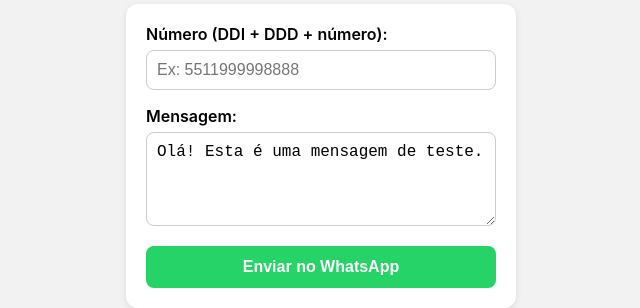
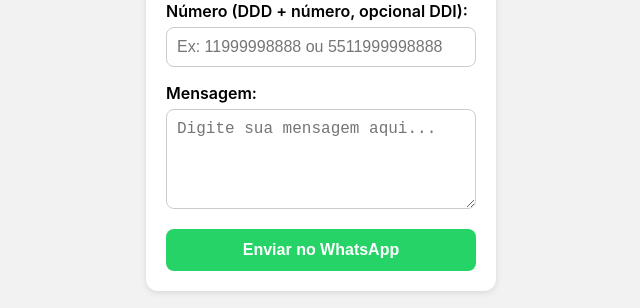
Before and after one commit to Mtb-Iago/whatsapp-fast-link, a plain HTML site: page index.html in a window 1280 px wide. Shown: the part 269-577 px from the top of the page, without its empty margins (319-959 px from the left). Drawn offline with Linux system fonts and the light colour scheme.

Commit message:
Atualizar o index.html

```diff
--- a/index.html
+++ b/index.html
@@ -1,26 +1,38 @@
 <!DOCTYPE html>
 <html lang="pt-BR">
 <head>
-  <meta charset="UTF-8">
+  <meta charset="UTF-8" />
   <title>WhatsApp Rápido</title>
-  <meta name="viewport" content="width=device-width, initial-scale=1.0">
+  <meta name="viewport" content="width=device-width, initial-scale=1.0, maximum-scale=1.0, user-scalable=no" />
 
   <!-- Meta para Web App no iPhone -->
-  <meta name="apple-mobile-web-app-capable" content="yes">
-  <meta name="apple-mobile-web-app-status-bar-style" content="default">
-  <meta name="apple-mobile-web-app-title" content="WhatsApp Rápido">
+  <meta name="apple-mobile-web-app-capable" content="yes" />
+  <meta name="apple-mobile-web-app-status-bar-style" content="default" />
+  <meta name="apple-mobile-web-app-title" content="WhatsApp Rápido" />
+
+  <!-- Favicon e apple-touch-icon via URL -->
+  <link rel="icon" href="https://upload.wikimedia.org/wikipedia/commons/6/6b/WhatsApp.svg" type="image/svg+xml" />
+  <link rel="apple-touch-icon" href="https://upload.wikimedia.org/wikipedia/commons/6/6b/WhatsApp.svg" />
 
   <style>
+    html, body {
+      margin: 0;
+      padding: 0;
+      height: 100%;
+      overflow: hidden; /* Evita scroll desnecessário */
+      -webkit-overflow-scrolling: touch;
+      background: #f2f2f2;
+      font-family: -apple-system, BlinkMacSystemFont, sans-serif;
+    }
+
     body {
-      font-family: -apple-system, BlinkMacSystemFont, sans-serif;
-      background: #f2f2f2;
-      margin: 0;
-      padding: 20px;
       display: flex;
       flex-direction: column;
       align-items: center;
       justify-content: center;
+      padding: 20px;
       height: 100vh;
+      box-sizing: border-box;
     }
 
     h2 {
@@ -32,9 +44,11 @@
       background: white;
       padding: 20px;
       border-radius: 12px;
-      box-shadow: 0 2px 6px rgba(0,0,0,0.1);
+      box-shadow: 0 2px 6px rgba(0, 0, 0, 0.1);
       width: 100%;
       max-width: 350px;
+      box-sizing: border-box;
+      overflow: visible; /* garantir conteúdo visível */
     }
 
     label {
@@ -43,7 +57,8 @@
       font-weight: 600;
     }
 
-    input, textarea {
+    input,
+    textarea {
       width: 100%;
       padding: 10px;
       font-size: 16px;
@@ -52,6 +67,12 @@
       margin-bottom: 16px;
       box-sizing: border-box;
       resize: vertical;
+    }
+
+    textarea {
+      min-height: 100px;
+      max-height: 150px;
+      overflow-y: auto;
     }
 
     button {
@@ -90,11 +111,11 @@
   <h2>WhatsApp Rápido</h2>
 
   <form onsubmit="sendWhatsApp(event)">
-    <label for="phone">Número (DDI + DDD + número):</label>
-    <input type="tel" id="phone" placeholder="Ex: 5511999998888" required>
+    <label for="phone">Número (DDD + número, opcional DDI):</label>
+    <input type="tel" id="phone" placeholder="Ex: 11999998888 ou 5511999998888" required />
 
     <label for="message">Mensagem:</label>
-    <textarea id="message" rows="4" placeholder="Digite sua mensagem aqui..." required>Olá! Esta é uma mensagem de teste.</textarea>
+    <textarea id="message" rows="4" placeholder="Digite sua mensagem aqui..." required></textarea>
 
     <button type="submit">Enviar no WhatsApp</button>
   </form>
@@ -107,12 +128,20 @@
   <script>
     function sendWhatsApp(event) {
       event.preventDefault();
-      const phone = document.getElementById('phone').value.trim();
+      let phone = document.getElementById('phone').value.trim();
       const message = document.getElementById('message').value.trim();
 
-      if (!phone.match(/^\d+$/)) {
-        alert("Digite apenas números (DDI + DDD + número).");
+      // Remove tudo que não for dígito
+      phone = phone.replace(/\D/g, '');
+
+      if (phone.length < 10) {
+        alert("Digite um número válido com DDD e número.");
         return;
+      }
+
+      // Se não houver DDI (mais que 10 dígitos no total), adiciona 55 por padrão
+      if (phone.length === 10 || phone.length === 11) {
+        phone = '55' + phone;
       }
 
       if (message.length === 0) {
```
